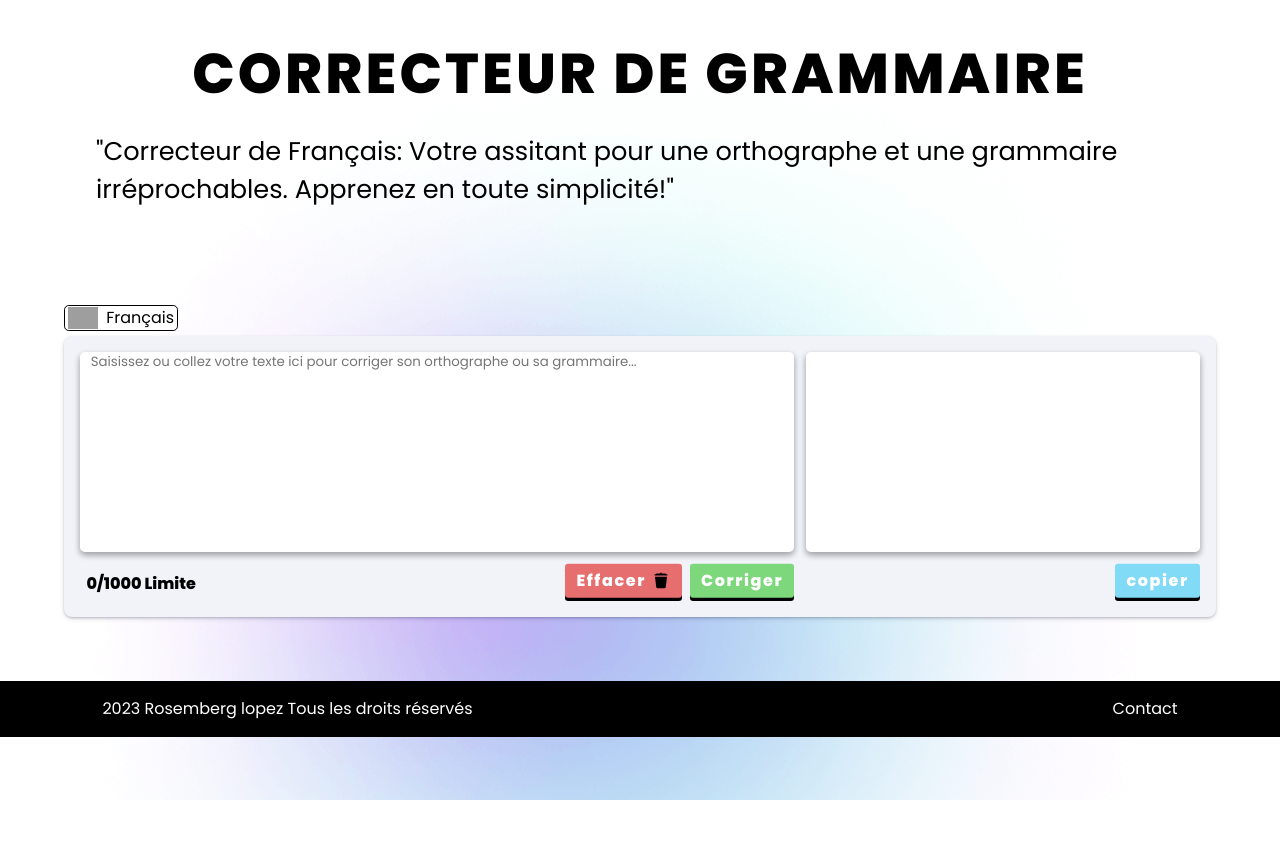
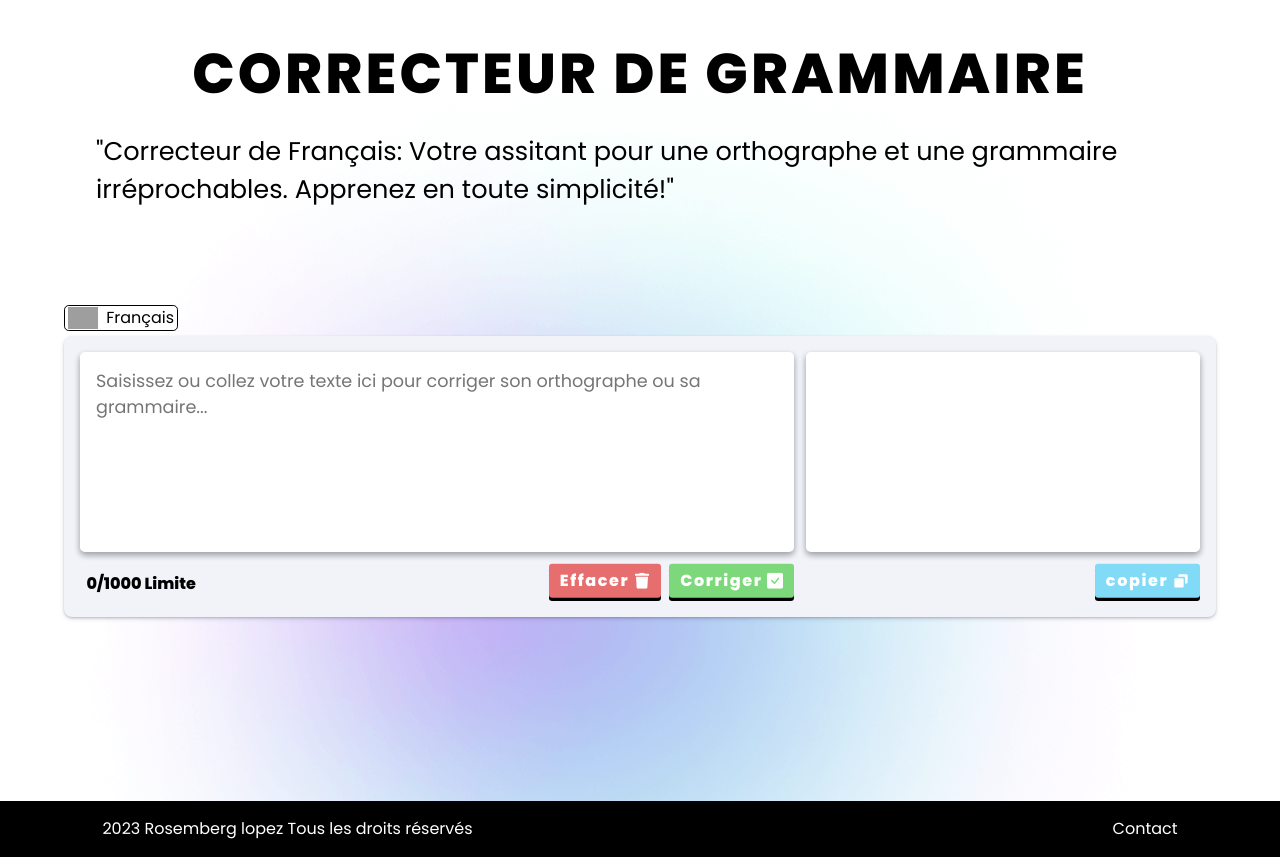
Before and after one commit to Rosember10/corrector-fr, a React (Vite) app in the folder corrector-front-end/: page / in a window 1280 px wide. Before the commit the page ends 800 px from the top, so only its background shows below. Built offline with nearby package versions, Linux system fonts and the light colour scheme; grey boxes are pictures that could not be loaded.

Commit message:
icons with react-icons dependeces

```diff
--- a/corrector-front-end/package.json
+++ b/corrector-front-end/package.json
@@ -11,7 +11,8 @@
   },
   "dependencies": {
     "react": "^18.2.0",
-    "react-dom": "^18.2.0"
+    "react-dom": "^18.2.0",
+    "react-icons": "^4.11.0"
   },
   "devDependencies": {
     "@types/react": "^18.2.15",
--- a/corrector-front-end/src/components/Corrector/Corrector.css
+++ b/corrector-front-end/src/components/Corrector/Corrector.css
@@ -4,6 +4,7 @@ main {
     align-items: center;
     height: 60vh; */
     /* max-width: 80rem; */
+    min-height: 60vh;
 
 }
 
@@ -54,8 +55,15 @@ article {
     resize: none;
     width: 100%;
     height: 200px;
+    padding: 1rem 1rem;
+    font-size: 1.1rem;
     border-radius: .3rem;
     box-shadow: rgba(0, 0, 0, 0.16) 0px 3px 6px, rgba(0, 0, 0, 0.23) 0px 3px 6px;
+}
+
+.corrector_output textarea {
+    font-weight: 700;
+
 }
 
 .corrector_input_actions {
@@ -89,7 +97,7 @@ button {
     cursor: pointer;
 }
 
-.corrector_input--buttons span ,
+.corrector_input--buttons span,
 .corrector_output span {
     display: block;
     text-align: center;
@@ -100,9 +108,6 @@ button {
     transform: translateY(-0.2em);
 }
 
-
-
-
 .button_corriger {
     background: #7CD87A;
 }
@@ -111,8 +116,14 @@ button {
     background: #E76E6E;
 }
 
-.button_copy{
+.button_copy {
     background: #81DAF6;
+}
+
+.button_delete svg,
+.button_corriger svg,
+.button_copy svg {
+    vertical-align: middle;
 }
 
 button:hover .button_corriger {
@@ -137,38 +148,21 @@ button:hover .button_copy {
 
 button:active .button_corriger,
 button:active .button_delete,
-button:active .button_copy
-{
+button:active .button_copy {
     /* Push the button downwards when pressed */
     transform: translateY(0);
     transition: transform .1s ease;
 }
 
-.button_delete img
-{
-    vertical-align: middle;
-}
-
-.button_delete i
-{
-    color: white;
-}
-
-
-
 .corrector_output {
     flex: 1 1 10rem;
 }
 
-.corrector_output-actions{
+.corrector_output-actions {
     display: flex;
     justify-content: end;
 }
 
-
-
 .corrector_output button {
     margin-top: .5rem;
-
-
 }
--- a/corrector-front-end/src/components/Corrector/Corrector.tsx
+++ b/corrector-front-end/src/components/Corrector/Corrector.tsx
@@ -1,7 +1,13 @@
 import { useState } from "react";
 import './Corrector.css';
 import franceLogo from '../../assets/france.png';
-import deleteLogo from '../../assets/delete.svg'
+
+import {FaTrash} from 'react-icons/fa';
+
+import {BiSolidCopy} from 'react-icons/bi';
+import {BsCheckSquareFill} from 'react-icons/bs';
+
+
 function Corrector() {
     const URL_API = 'https://apichecker.rosemberg.dev/api/checker';
 
@@ -23,19 +29,24 @@ function Corrector() {
         }
         console.log(requestOption.body);
 
-        // fetch(URL_API, requestOption)
-        //     .then((res) => res.json())
-        //     .then((data) => {
-        //         console.log(data.content);
-        //         setOutputValue(data.content);
+        fetch(URL_API, requestOption)
+            .then((res) => res.json())
+            .then((data) => {
+                console.log(data.content);
+                setOutputValue(data.content);
 
-        //     })
+            })
     }
 
     const deleteText = () => {
         setInputValue('');
         setOutputValue('');
     }
+
+
+
+
+
 
 
 
@@ -55,21 +66,21 @@ function Corrector() {
                             cols={30}
                             rows={5}
                             onChange={(e) => setInputValue(e.target.value)}
-                            placeholder="   Saisissez ou collez votre texte ici pour corriger son orthographe ou sa grammaire..." />
+                            placeholder="Saisissez ou collez votre texte ici pour corriger son orthographe ou sa grammaire..." />
                         <div className="corrector_input_actions">
                             <span className="label_limit"> {inputValue.length}/1000 Limite</span>
                             <div className="corrector_input--buttons">
                                 <button
                                     onClick={deleteText}>
                                     <span className="button_delete">
-                                        Effacer <img src={deleteLogo} alt="france logo" width='20px' />
+                                        Effacer <FaTrash  />
                                     </span>
                                 </button>
 
                                 <button
                                     onClick={correctValue}>
                                     <span className="button_corriger">
-                                        Corriger
+                                        Corriger <BsCheckSquareFill/>
                                     </span>
                                 </button>
                             </div>
@@ -79,14 +90,14 @@ function Corrector() {
                         <textarea
                             value={outputValue}
                             name="text"
-                            id="text"
+                            id="text-output"
                             cols={30}
                             rows={5}
                         />
                         <div className="corrector_output-actions">
                             <button onClick={() => navigator.clipboard.writeText(outputValue)} >
                                 <span className="button_copy">
-                                    copier
+                                    copier <BiSolidCopy/>
                                 </span>
                             </button>
                         </div>
```
Also changed, not shown: 1 other file (tests, documents, lock files or other folders).
